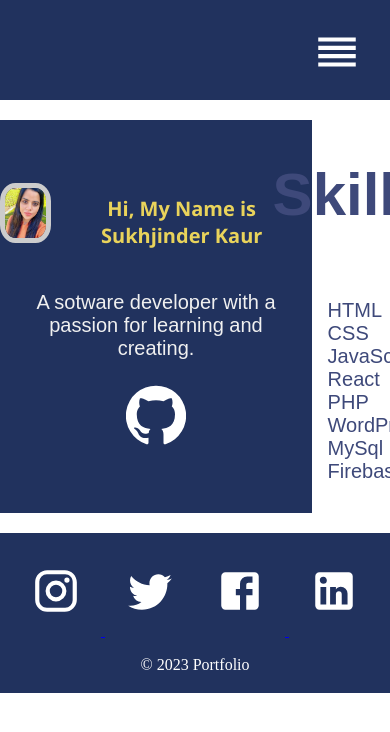
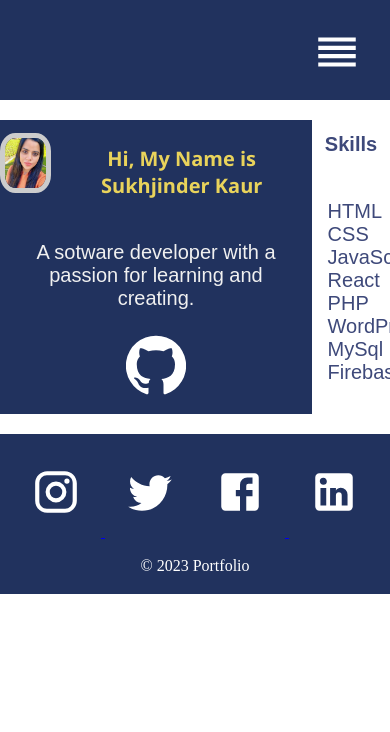
Before and after one commit to sukhknagra/sukhknagra.github.io, a React (Create React App) app: page / in a window 390 px wide. Shown: the top 732 px of the page. Built offline with nearby package versions, Linux system fonts and the light colour scheme.

Commit message:
css changes

```diff
--- a/src/styles/Home.css
+++ b/src/styles/Home.css
@@ -102,7 +102,7 @@
       padding: 0;
     }
 
-    .skills h2 {
-      font-size: 30px;
+    .skills h1 {
+      font-size: 20px;
     }
   }
```
